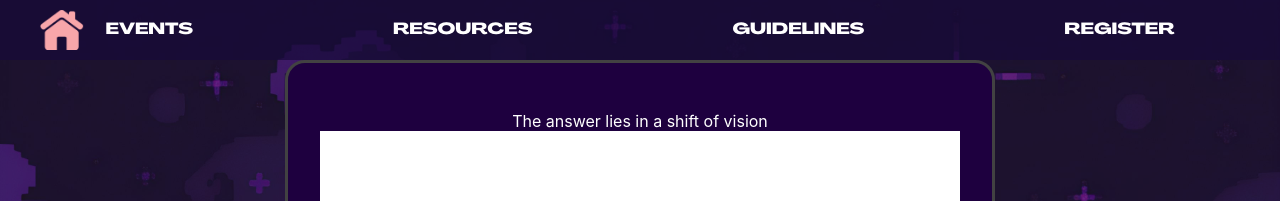
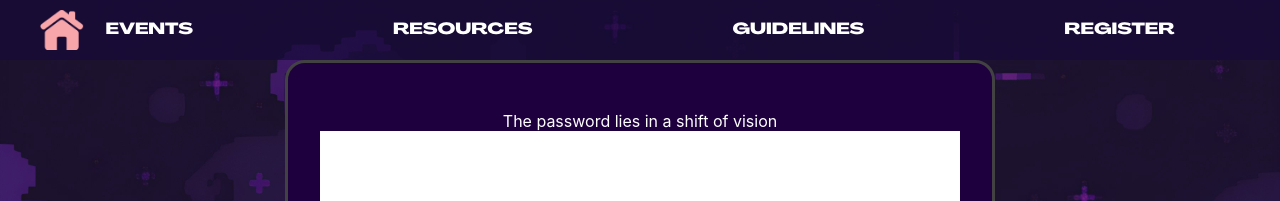
Before and after one commit to tathyagarg/techfusion, a React (Create React App) app: page /challenge/challenge-2772 in a window 1280 px wide. Shown: the top 201 px of the page. Built offline with nearby package versions, Linux system fonts and the light colour scheme.

Commit message:
Word change

```diff
--- a/src/pages/challenges/challenge-5.js
+++ b/src/pages/challenges/challenge-5.js
@@ -5,7 +5,7 @@ export default function Challenge5() {
     return <>
         <div className="content">
             <div className="rules-container">
-                <p style={{textAlign: "center"}}>The answer lies in a shift of vision</p>
+                <p style={{textAlign: "center"}}>The password lies in a shift of vision</p>
                 <img src={hidden_word} width={"100%"}></img>
                 <a href={flag} download style={{color: "white"}}>Click to download your next clue</a>
             </div>
```
